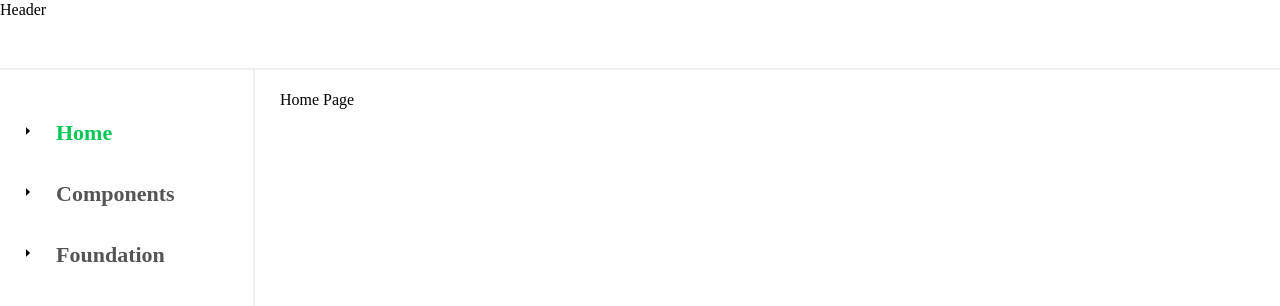
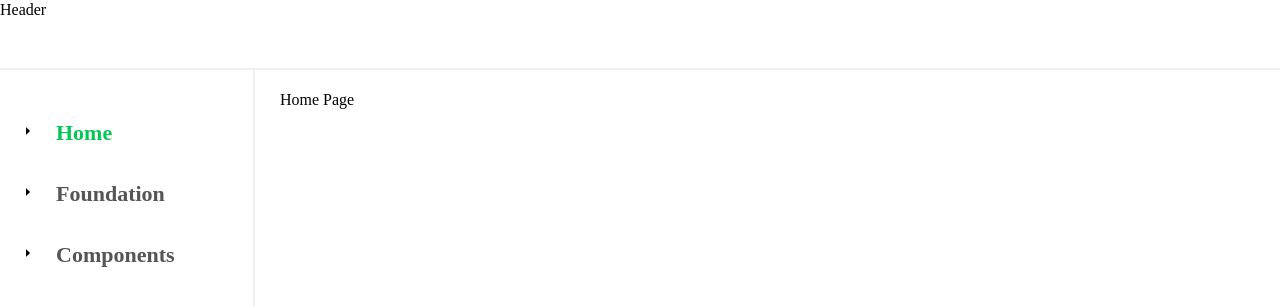
Before and after one commit to dongggggae/hyun-design-system, a Next.js app: page / in a window 1280 px wide. Shown: the top 306 px of the page. Built offline with nearby package versions, Linux system fonts and the light colour scheme.

Commit message:
Sidebar 관련 수정

```diff
--- a/app/_components/layout/SidebarLink.tsx
+++ b/app/_components/layout/SidebarLink.tsx
@@ -1,5 +1,5 @@
 'use client';
-import React, { useState, useEffect } from 'react';
+import React, { useState } from 'react';
 import classNames from '@utils/classNames';
 import Link from 'next/link';
 import { usePathname } from 'next/navigation';
@@ -14,9 +14,7 @@ const SidebarLink: React.FC<SidebarLinkProps> = ({ link, menuOpen, onMenuClick }
   const [activeLink, setActiveLink] = useState<string | null>(null);
   const pathname = usePathname();
 
-  const handleActiveLink = (linkName: string) => {
-    setActiveLink(linkName);
-  };
+  const handleActiveLink = (linkName: string) => setActiveLink(linkName);
 
   const handleGroupClick = (event: React.MouseEvent) => {
     setActiveLink(null);
@@ -24,17 +22,17 @@ const SidebarLink: React.FC<SidebarLinkProps> = ({ link, menuOpen, onMenuClick }
   };
 
   return (
+    <React.Fragment>
       <li className={classNames('nav__group', pathname === link.href ? 'active' : '', menuOpen ? 'show' : '')}>
         <div className={classNames('menu')}>
-        <button className={classNames('menu-toggle__button')} onClick={onMenuClick}></button>
+          <button className={classNames('menu-toggle__button')} onClick={onMenuClick} />
           <Link href={link.href} className={classNames('nav__link')} onClick={handleGroupClick}>
             {link.name}
           </Link>
         </div>
 
+        {link.children && (
           <ul className={classNames('nav__group-items')}>
-        <li className={classNames('nav__item')}></li>
-        {link.children && (
             <li className={classNames('nav__item')}>
               {link.children.map((child: Links) => (
                 <Link
@@ -47,9 +45,10 @@ const SidebarLink: React.FC<SidebarLinkProps> = ({ link, menuOpen, onMenuClick }
                 </Link>
               ))}
             </li>
+          </ul>
         )}
-      </ul>
       </li>
+    </React.Fragment>
   );
 };
 
--- a/app/_data/nav.ts
+++ b/app/_data/nav.ts
@@ -1,5 +1,15 @@
 const navLinks = [
   { name: 'Home', href: '/' },
+  {
+    type: 'group',
+    name: 'Foundation',
+    href: '/foundation',
+    children: [
+      { name: 'Color', href: '/foundation/color' },
+      { name: 'Heading', href: '/foundation/heading' },
+      { name: 'Text', href: '/foundation/text' },
+    ],
+  },
   {
     type: 'group',
     name: 'Components',
@@ -19,16 +29,6 @@ const navLinks = [
       { name: 'TextFiled', href: '/components/text-field' },
     ],
   },
-  {
-    type: 'group',
-    name: 'Foundation',
-    href: '/foundation',
-    children: [
-      { name: 'Color', href: '/foundation/color' },
-      { name: 'Heading', href: '/foundation/heading' },
-      { name: 'Text', href: '/foundation/text' },
-    ],
-  },
 ];
 
 export default navLinks;
```
Lines whose indentation alone changed are shown as unchanged.
